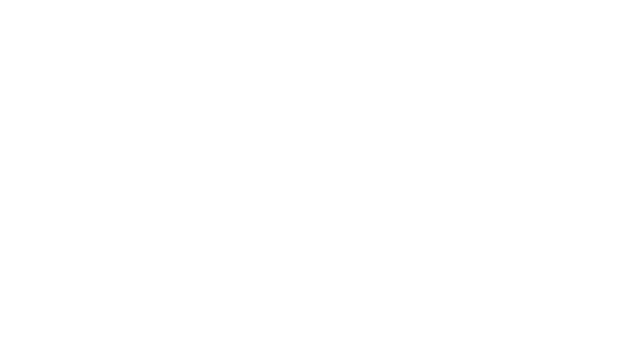
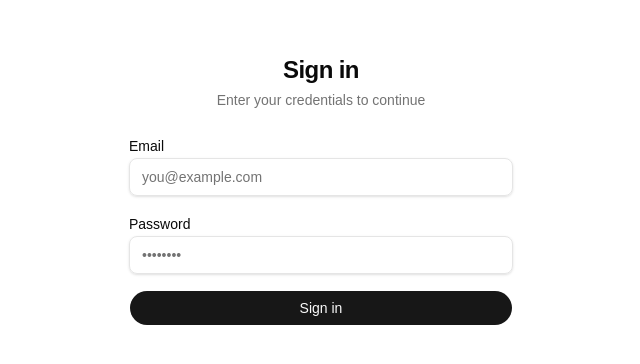
Before and after one commit to AlaBhs/errands-management-app, a React (Vite) app in the folder frontend/: page /login in a window 1280 px wide. Before the commit this address had no page. Shown: the part 210-574 px from the top of the page, without its empty margins (319-959 px from the left). Built offline with nearby package versions, Linux system fonts and the light colour scheme.

Commit message:
feat(auth): add /login public route and wrap all app routes in ProtectedRoute

```diff
--- a/frontend/src/app/router/index.tsx
+++ b/frontend/src/app/router/index.tsx
@@ -7,10 +7,17 @@ import { DashboardPage } from "@/features/dashboard/pages/DashboardPage";
 import { CourierSchedulePage } from "@/features/courier/pages/CourierSchedulePage";
 import { AdminPage } from "@/features/admin/pages/AdminPage";
 import { AnalyticsPage } from "@/features/analytics/pages/AnalyticsPage";
+import ProtectedRoute from "@/features/auth/components/ProtectedRoute";
+import LoginPage from "@/features/auth/pages/LoginPage";
 
 export function AppRouter() {
   return (
     <Routes>
+      {/* Public */}
+      <Route path="/login" element={<LoginPage />} />
+
+      {/* Protected */}
+      <Route element={<ProtectedRoute />}>
         <Route element={<MainLayout />}>
           <Route index element={<DashboardPage />} />
           <Route path="/requests" element={<RequestsListPage />} />
@@ -20,6 +27,10 @@ export function AppRouter() {
           <Route path="/analytics" element={<AnalyticsPage />} />
           <Route path="/admin" element={<AdminPage />} />
         </Route>
+      </Route>
+
+      {/* Fallback */}
+      <Route path="*" element={<DashboardPage />} />
     </Routes>
   );
 }
```
Lines whose indentation alone changed are shown as unchanged.
